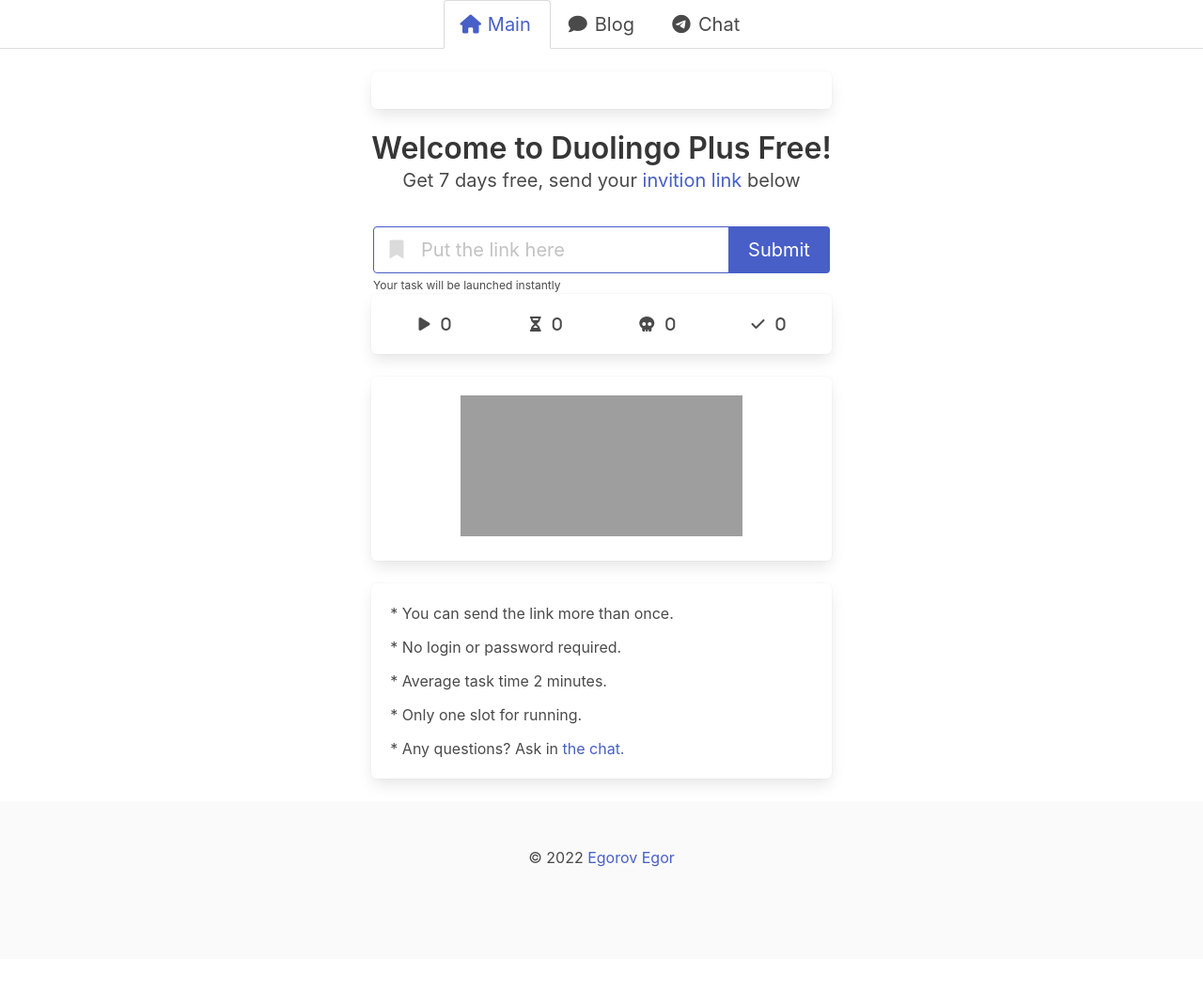
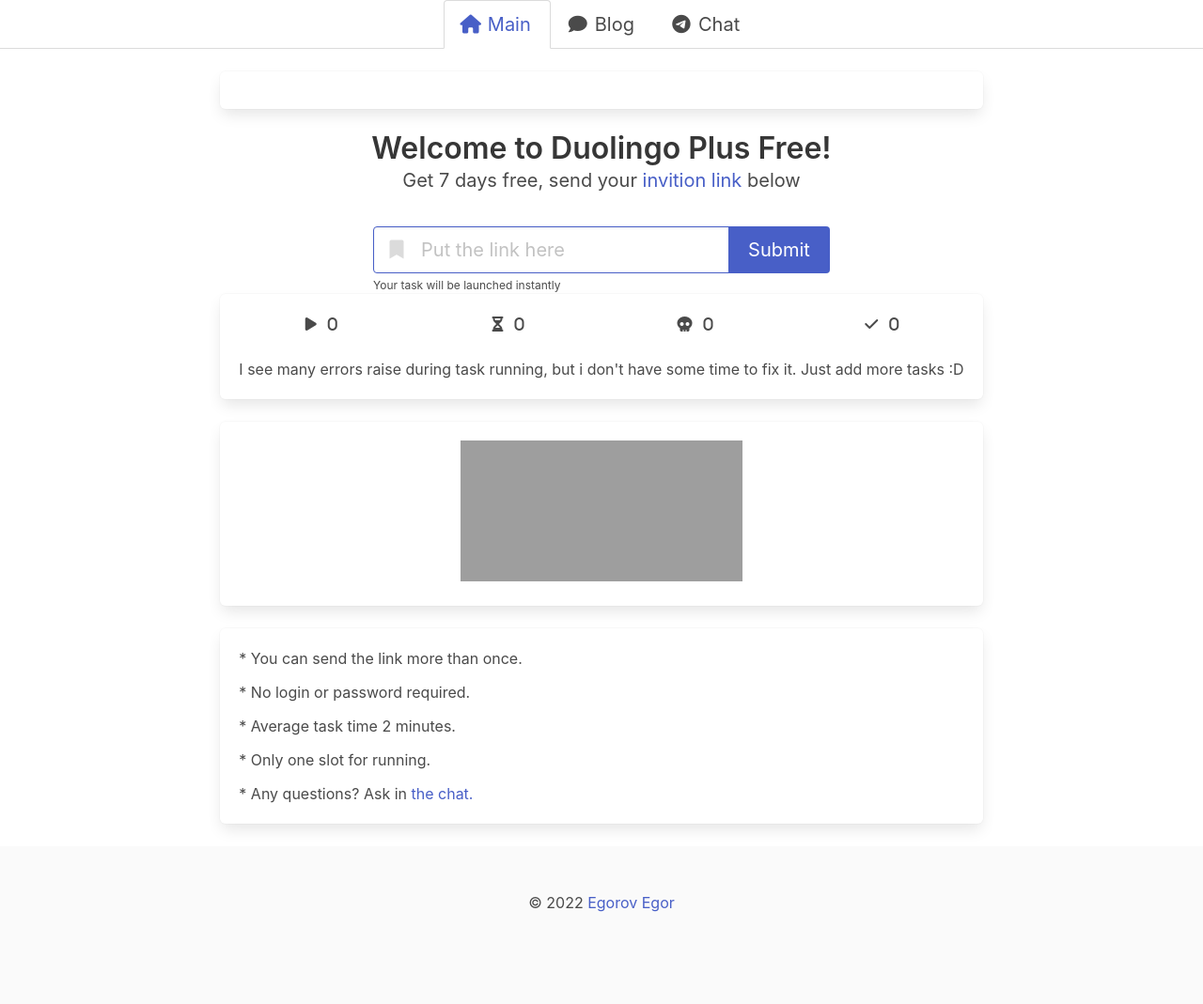
Before and after one commit to r4hx/DuolingoFree, a Django app: page / in a window 1280 px wide. Shown: the whole page at 94% size. Before the commit the page ends 923 px from the top, so only its background shows below. Run offline with Django 4.2, Linux system fonts and the light colour scheme; data that the repository does not hold is empty; some libraries are stand-ins or nearby versions; grey boxes are pictures that could not be loaded.

Commit message:
add note

```diff
--- a/frontend/templates/index.html
+++ b/frontend/templates/index.html
@@ -55,6 +55,7 @@
                     <div class="column"><i class="fa-solid fa-skull" title="Dropped tasks with error" aria-hidden="true">&nbsp;&nbsp;&nbsp;{{errored}}</i></div>
                     <div class="column"><i class="fa-solid fa-check" title="Finished tasks" aria-hidden="true">&nbsp;&nbsp;&nbsp;{{finished}}</i></div>
                 </div>
+                <p>I see many errors raise during task running, but i don't have some time to fix it. Just add more tasks :D</p>
             </div>
 
             <div class="box has-text-centered">
```
